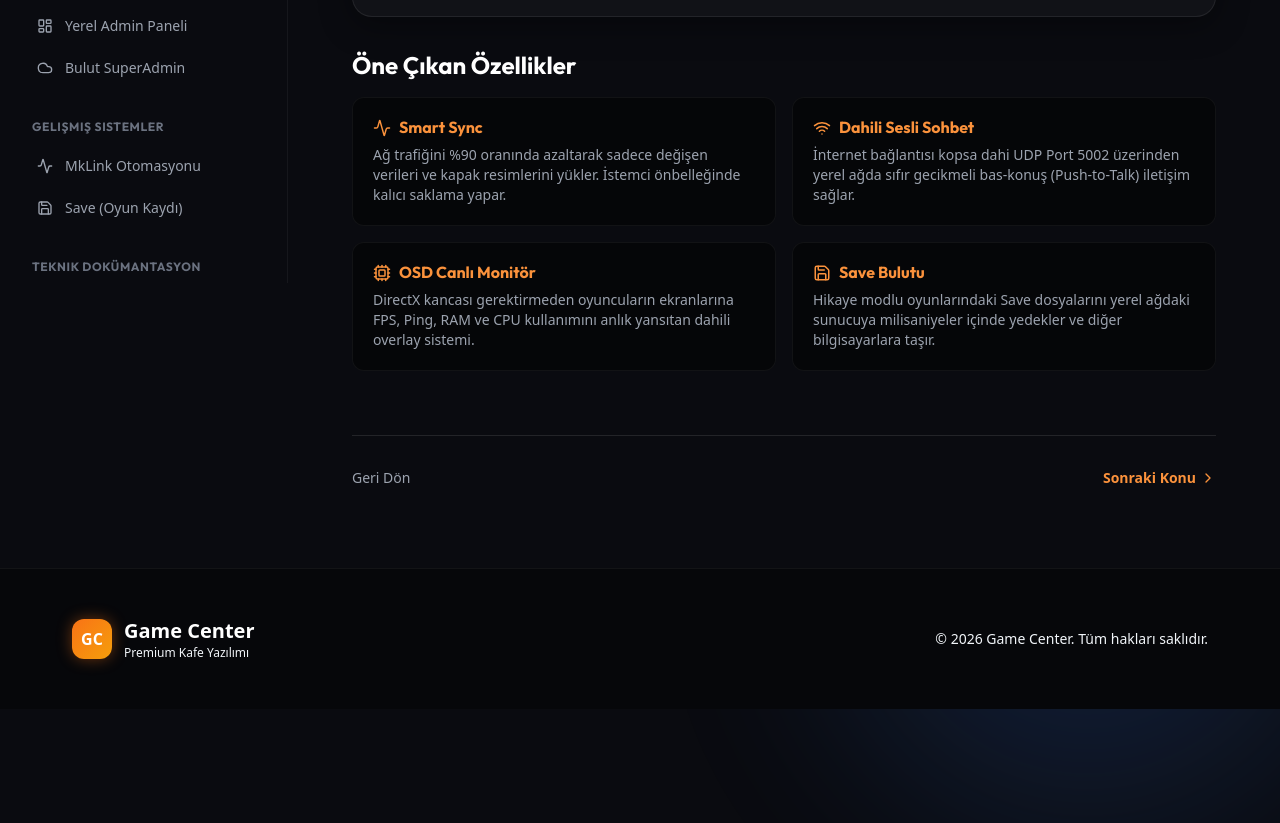
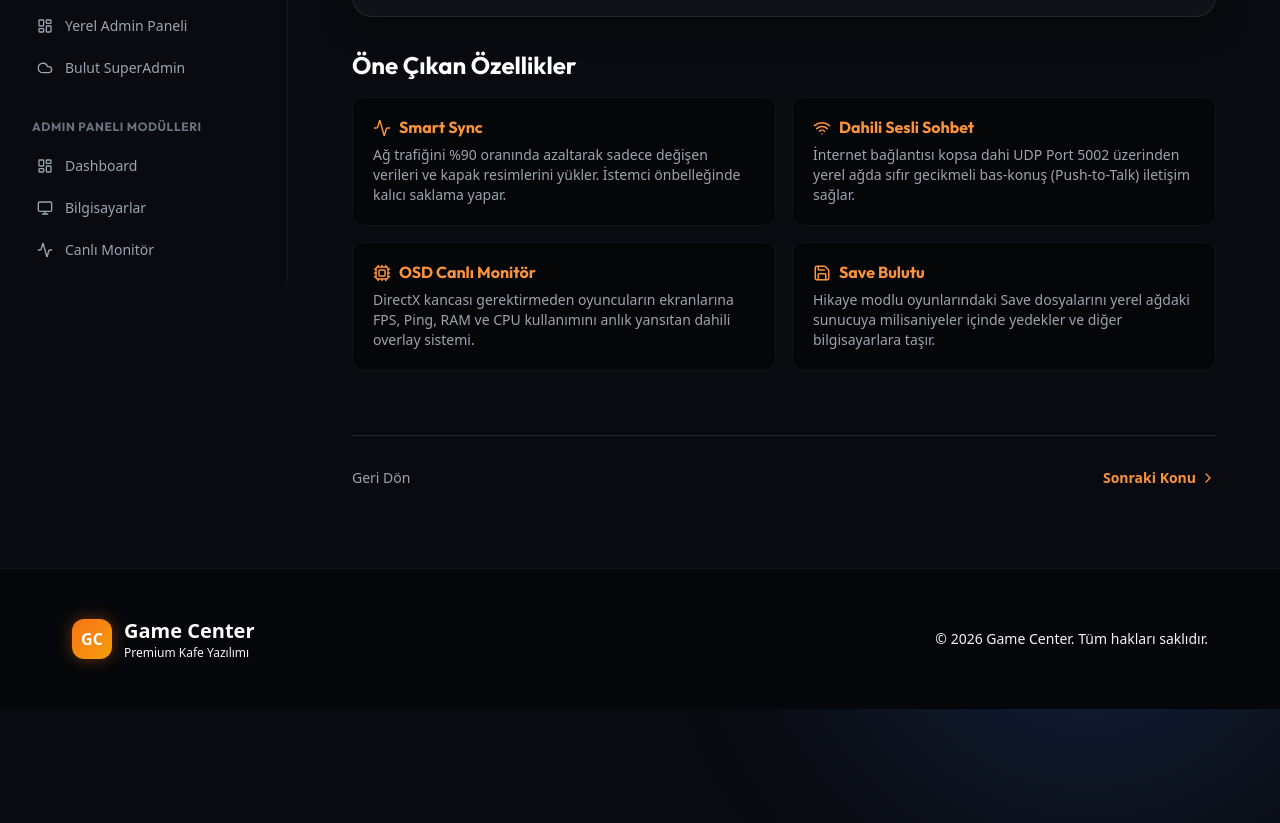
Before and after one commit to rcpdkc/gamecenter-website, a React (Vite) app: page /wiki in a window 1280 px wide. Shown: the part 517-1340 px from the top of the page. Built offline with nearby package versions, Linux system fonts and the light colour scheme.

Commit message:
Add detailed Wiki documentation for all Admin Panel modules

```diff
--- a/src/pages/Wiki.jsx
+++ b/src/pages/Wiki.jsx
@@ -1,5 +1,5 @@
 import React, { useState } from 'react';
-import { BookOpen, Server, Monitor, Shield, Settings, Activity, Search, ChevronRight, ChevronDown, Menu, Terminal, AlertTriangle, CheckCircle2, LayoutDashboard, Rss, Cloud, Cpu, Database, Save, Key, Wifi, Users, Image as ImageIcon, FolderSync, Megaphone, Gamepad2, Laptop, Network } from 'lucide-react';
+import { BookOpen, Server, Monitor, Shield, Settings, Activity, Search, ChevronRight, ChevronDown, Menu, Terminal, AlertTriangle, CheckCircle2, LayoutDashboard, Rss, Cloud, Cpu, Database, Save, Key, Wifi, Users, Image as ImageIcon, FolderSync, Megaphone, Gamepad2, Laptop, Network, LineChart, Star, FolderOpen, Puzzle, Link as LinkIcon, RefreshCw, Power, Ban, Plus, Edit, Download } from 'lucide-react';
 
 const WIKI_STRUCTURE = [
   {
@@ -22,6 +22,25 @@ const WIKI_STRUCTURE = [
     items: [
       { id: "local-admin", title: "Yerel Admin Paneli", icon: <LayoutDashboard size={16} /> },
       { id: "cloud-admin", title: "Bulut SuperAdmin", icon: <Cloud size={16} /> },
+    ]
+  },
+  {
+    section: "Admin Paneli Modülleri",
+    items: [
+      { id: "mod-dashboard", title: "Dashboard", icon: <LayoutDashboard size={16} /> },
+      { id: "mod-clients", title: "Bilgisayarlar", icon: <Monitor size={16} /> },
+      { id: "mod-live", title: "Canlı Monitör", icon: <Activity size={16} /> },
+      { id: "mod-osd", title: "Monitör OSD", icon: <LineChart size={16} /> },
+      { id: "mod-network", title: "Ağ İzleme", icon: <Wifi size={16} /> },
+      { id: "mod-games", title: "Oyunlar", icon: <Gamepad2 size={16} /> },
+      { id: "mod-favorites", title: "Favori Oyunlar", icon: <Star size={16} /> },
+      { id: "mod-users", title: "Kullanıcılar", icon: <Users size={16} /> },
+      { id: "mod-saves", title: "Oyun Kayıt", icon: <Save size={16} /> },
+      { id: "mod-definitions", title: "Tanımlamalar", icon: <FolderOpen size={16} /> },
+      { id: "mod-plugins", title: "Eklentiler", icon: <Puzzle size={16} /> },
+      { id: "mod-mklinks", title: "MkLink Şablonları", icon: <LinkIcon size={16} /> },
+      { id: "mod-updates", title: "Güncellemeler", icon: <RefreshCw size={16} /> },
+      { id: "mod-filter", title: "Filtreli Oyunlar", icon: <Shield size={16} /> },
     ]
   },
   {
@@ -213,48 +232,15 @@ const WIKI_ARTICLES = {
 
   "local-admin": (
     <div className="animate-fade-in-up">
-      <h1 className="text-4xl font-bold text-white mb-4">Yerel Admin Paneli (Kafe İçi)</h1>
-      <p className="text-lg text-muted mb-8">Game Center'ın sunucu yazılımı ile gelen devasa React paneli. Yerel ağdaki (192.168.X.X:5000) tüm bilgisayarları denetlemenizi sağlar.</p>
-
-      <div className="grid grid-cols-1 md:grid-cols-2 lg:grid-cols-3 gap-6 mb-8">
-        <div className="bg-[#050608] p-5 rounded-lg border border-white/5 hover:border-orange-500/30 transition-colors">
-          <h4 className="text-orange-400 font-bold mb-2 flex items-center gap-2"><Gamepad2 size={16}/> Oyun Yönetimi</h4>
-          <p className="text-sm text-gray-400">Veritabanına oyun ekleme, exe yolunu belirleme ve kapak görselleri atama işlemleri.</p>
-        </div>
-        <div className="bg-[#050608] p-5 rounded-lg border border-white/5 hover:border-orange-500/30 transition-colors">
-          <h4 className="text-orange-400 font-bold mb-2 flex items-center gap-2"><Laptop size={16}/> İstemci Kontrolü</h4>
-          <p className="text-sm text-gray-400">Masaları uzaktan kapatma, yeniden başlatma, Steam veya oyun durdurma.</p>
-        </div>
-        <div className="bg-[#050608] p-5 rounded-lg border border-white/5 hover:border-orange-500/30 transition-colors">
-          <h4 className="text-orange-400 font-bold mb-2 flex items-center gap-2"><Network size={16}/> Ağ Monitörü (Recharts)</h4>
-          <p className="text-sm text-gray-400">Kafedeki tüm veri aktarımını, download/upload saniyelik bazda grafiklendirir.</p>
-        </div>
-        <div className="bg-[#050608] p-5 rounded-lg border border-white/5 hover:border-orange-500/30 transition-colors">
-          <h4 className="text-orange-400 font-bold mb-2 flex items-center gap-2"><Shield size={16}/> Güvenlik Tanımları</h4>
-          <p className="text-sm text-gray-400">Zararlı yazılımlar ve yasaklı sitelerin tanımlanıp Client üzerinde engellenmesi.</p>
-        </div>
-        <div className="bg-[#050608] p-5 rounded-lg border border-white/5 hover:border-orange-500/30 transition-colors">
-          <h4 className="text-orange-400 font-bold mb-2 flex items-center gap-2"><Terminal size={16}/> Steam Havuzu</h4>
-          <p className="text-sm text-gray-400">Birden çok Steam hesabının sisteme girilerek, oyunlarda havuzdan hesap atanması.</p>
-        </div>
-        <div className="bg-[#050608] p-5 rounded-lg border border-white/5 hover:border-orange-500/30 transition-colors">
-          <h4 className="text-orange-400 font-bold mb-2 flex items-center gap-2"><Activity size={16}/> Sistem Logları</h4>
-          <p className="text-sm text-gray-400">Oyuncuların hangi saatte hangi oyuna girdiği, oluşan hata raporlarının kaydı.</p>
-        </div>
-      </div>
-
-      <div className="glass-panel p-6 border-l-4 border-l-orange-500 mb-6">
-        <h3 className="text-xl font-bold text-white mb-2">Canlı Monitör ve OSD</h3>
-        <p className="text-muted text-sm">Tüm istemcilerin donanım sıcaklığı (CPU/RAM) saniyelik websocket üzerinden Admin panele yansır.</p>
-        <img src="/images/canlimonitör.png" className="w-full max-w-3xl rounded-lg mt-4 shadow-xl border border-white/5 mx-auto" />
-      </div>
+      <h1 className="text-4xl font-bold text-white mb-4">Yerel Admin Paneli (Genel Bakış)</h1>
+      <p className="text-lg text-muted mb-8">Aşağıdaki "Admin Paneli Modülleri" bölümünde her bir sayfanın teknik işlevini tek tek inceleyebilirsiniz.</p>
     </div>
   ),
 
   "cloud-admin": (
     <div className="animate-fade-in-up">
       <h1 className="text-4xl font-bold text-white mb-4">Bulut SuperAdmin (Vercel)</h1>
-      <p className="text-lg text-muted mb-8">Game Center sistemini bayilere ve kafelere satan merkezin kontrol paneli. Next.js ile kodlanmış ve Prisma Postgres üzerine kuruludur.</p>
+      <p className="text-lg text-muted mb-8">Game Center sistemini bayilere ve kafelere satan merkezin kontrol paneli.</p>
 
       <div className="grid grid-cols-1 md:grid-cols-2 gap-6 mb-8">
         <div className="glass-panel p-6 border-t-2 border-t-purple-500 hover:border-t-purple-400 transition-colors">
@@ -277,6 +263,169 @@ const WIKI_ARTICLES = {
     </div>
   ),
 
+  /* ADMIN PANEL MODULES IN DEPTH */
+  "mod-dashboard": (
+    <div className="animate-fade-in-up">
+      <h1 className="text-4xl font-bold text-white mb-4">Dashboard (Ana Ekran)</h1>
+      <p className="text-lg text-muted mb-6">Sistemin kalbi. Kafedeki tüm hareketliliğin tek bir ekranda toplanmış özeti.</p>
+      <div className="glass-panel p-6 border-l-4 border-l-blue-500">
+        <h3 className="text-xl font-bold text-white mb-3">Modül İşlevleri</h3>
+        <ul className="text-muted text-sm space-y-2 list-disc ml-5">
+          <li>Aktif, Kapalı ve Oyunda olan masaların toplam istatistiği.</li>
+          <li>Kafede o an oynanan en popüler oyunların listesi.</li>
+          <li>Son 24 saatteki sistem uyarıları (Bağlantı kopmaları, yüksek CPU bildirimleri).</li>
+        </ul>
+      </div>
+    </div>
+  ),
+
+  "mod-clients": (
+    <div className="animate-fade-in-up">
+      <h1 className="text-4xl font-bold text-white mb-4">Bilgisayarlar (Clients)</h1>
+      <p className="text-lg text-muted mb-6">Ağdaki tüm bilgisayarların (masaların) yönetildiği merkez üssü.</p>
+      <div className="glass-panel p-6 border-l-4 border-l-orange-500">
+        <h3 className="text-xl font-bold text-white mb-3">Yetkinlikler</h3>
+        <ul className="text-muted text-sm space-y-3">
+          <li className="flex gap-2"><Power size={18} className="text-red-400"/> Masayı uzaktan yeniden başlatma (Restart) veya Kapatma (Shutdown).</li>
+          <li className="flex gap-2"><Ban size={18} className="text-red-400"/> Masadaki aktif oyunu veya Steam'i anında durdurma (Kill Process).</li>
+          <li className="flex gap-2"><Wifi size={18} className="text-green-400"/> IP ve MAC adresine göre bilgisayarı tanımlama. Wake-on-LAN (WOL) paketi gönderme.</li>
+        </ul>
+      </div>
+    </div>
+  ),
+
+  "mod-live": (
+    <div className="animate-fade-in-up">
+      <h1 className="text-4xl font-bold text-white mb-4">Canlı Monitör (Live)</h1>
+      <p className="text-lg text-muted mb-6">Tüm bilgisayarların donanım sensörlerinin (Sıcaklık, Yük) anlık olarak ekranda kaydığı matris ekranı.</p>
+      <div className="bg-[#050608] border border-white/5 p-6 rounded-lg">
+        <p className="text-sm text-gray-400">WebSocket (Port 5000) üzerinden saniyede bir kez tüm bilgisayarlardan <code className="text-orange-400">LibreHardwareMonitorLib</code> verisi toplanır. Bir bilgisayarın CPU ısısı 85 dereceyi geçerse satır kırmızıya dönerek uyarı verir.</p>
+      </div>
+    </div>
+  ),
+
+  "mod-osd": (
+    <div className="animate-fade-in-up">
+      <h1 className="text-4xl font-bold text-white mb-4">Monitör OSD (Grafiksel Analiz)</h1>
+      <p className="text-lg text-muted mb-6">Seçilen bir bilgisayarın donanım performansını zaman çizelgesinde (Recharts) gösterir.</p>
+      <div className="glass-panel p-6 border-t-2 border-t-purple-500">
+        <p className="text-sm text-gray-300">Geçmişe dönük olarak CPU kullanımının ne zaman tavan yaptığını, hangi oyunda ne kadar RAM tüketildiğini grafik üzerinden analiz edebilirsiniz.</p>
+      </div>
+    </div>
+  ),
+
+  "mod-network": (
+    <div className="animate-fade-in-up">
+      <h1 className="text-4xl font-bold text-white mb-4">Ağ İzleme</h1>
+      <p className="text-lg text-muted mb-6">Kafedeki Download (İndirme) ve Upload (Yükleme) trafiğinin genel panosu.</p>
+      <div className="glass-panel p-6 border-l-4 border-l-blue-400">
+        <p className="text-sm text-gray-300">İnternetin neden yavaşladığını anlamak için hangi masanın ağ bant genişliğini sömürdüğünü saniyeler içinde tespit etmenizi sağlar.</p>
+        <img src="/images/agizleme.png" className="w-full max-w-xl rounded mt-4 border border-white/10" />
+      </div>
+    </div>
+  ),
+
+  "mod-games": (
+    <div className="animate-fade-in-up">
+      <h1 className="text-4xl font-bold text-white mb-4">Oyunlar (Kütüphane)</h1>
+      <p className="text-lg text-muted mb-6">Sunucudaki SQLite veritabanına doğrudan oyun ekleme ve düzenleme (CRUD) modülü.</p>
+      <div className="grid grid-cols-1 md:grid-cols-2 gap-4">
+        <div className="bg-[#050608] p-4 rounded-lg border border-white/5">
+          <h4 className="text-orange-400 font-bold mb-2 flex items-center gap-2"><Plus size={16}/> Oyun Ekleme</h4>
+          <p className="text-sm text-gray-400">Oyunun EXE yolu, komut satırı parametreleri (Örn: <code>-nosteam</code>) ve başlangıç ayarları bu ekrandan yapılır.</p>
+        </div>
+        <div className="bg-[#050608] p-4 rounded-lg border border-white/5">
+          <h4 className="text-orange-400 font-bold mb-2 flex items-center gap-2"><Edit size={16}/> Kapak Düzenleme</h4>
+          <p className="text-sm text-gray-400">Vercel üzerinden dikey ve yatay kapakların senkronizasyonu yapılır.</p>
+        </div>
+      </div>
+    </div>
+  ),
+
+  "mod-favorites": (
+    <div className="animate-fade-in-up">
+      <h1 className="text-4xl font-bold text-white mb-4">Favori Oyunlar</h1>
+      <p className="text-lg text-muted mb-6">İstemci tarafında "Popüler/Önerilenler" sekmesinde çıkacak oyunların yönetimi.</p>
+      <div className="glass-panel p-6">
+        <p className="text-sm text-gray-300">Sürükle bırak mantığıyla veya seçerek oyunları vitrine çıkarın. Kafeye gelen müşteri ilk olarak bu oyunları görecektir.</p>
+      </div>
+    </div>
+  ),
+
+  "mod-users": (
+    <div className="animate-fade-in-up">
+      <h1 className="text-4xl font-bold text-white mb-4">Kullanıcılar (Admin Yetkileri)</h1>
+      <p className="text-lg text-muted mb-6">Kafe personeline özel hesap açma ekranı.</p>
+      <div className="glass-panel p-6 border-l-4 border-l-yellow-500">
+        <h3 className="text-xl font-bold text-white mb-2">Roller</h3>
+        <p className="text-sm text-gray-400">Personellere sadece istatistikleri görme veya oyun ekleme gibi sınırlandırılmış yetkiler verebilirsiniz. Şifreler hashlenerek (güvenli) tutulur.</p>
+      </div>
+    </div>
+  ),
+
+  "mod-saves": (
+    <div className="animate-fade-in-up">
+      <h1 className="text-4xl font-bold text-white mb-4">Oyun Kayıt (Saves)</h1>
+      <p className="text-lg text-muted mb-6">Sunucuda biriken oyuncu save dosyalarının denetimi.</p>
+      <div className="bg-[#050608] border border-white/5 p-6 rounded-lg">
+        <p className="text-sm text-gray-400">Hangi masadan hangi oyun için save dosyası geldiğini (Tarih ve Saat ile) görebilir, gereksizleri silebilir veya bir dosyayı indirip (`<Download size={14}/>`) inceleyebilirsiniz.</p>
+      </div>
+    </div>
+  ),
+
+  "mod-definitions": (
+    <div className="animate-fade-in-up">
+      <h1 className="text-4xl font-bold text-white mb-4">Tanımlamalar</h1>
+      <p className="text-lg text-muted mb-6">Sistemin yapı taşları (Kategoriler, Türler, Steam Havuzları).</p>
+      <ul className="text-sm text-gray-300 space-y-3">
+        <li><strong>Türler:</strong> FPS, RPG, Yarış gibi oyun kategorilerinin oluşturulması.</li>
+        <li><strong>Steam Havuzu:</strong> Kafedeki ortak 10 adet Steam Pubg hesabının sisteme girilmesi ve boşta olanın müşteriye atanması mantığı.</li>
+      </ul>
+    </div>
+  ),
+
+  "mod-plugins": (
+    <div className="animate-fade-in-up">
+      <h1 className="text-4xl font-bold text-white mb-4">Eklentiler (Plugins)</h1>
+      <p className="text-lg text-muted mb-6">Game Center mimarisini dışarıdan gelen Python scriptleriyle genişletme bölümü.</p>
+      <div className="glass-panel p-6 border-l-4 border-l-green-500">
+        <p className="text-sm text-gray-300">Özel Discord Rich Presence entegrasyonu veya harici muhasebe yazılımları ile haberleşmek için yazılan scriptleri sisteme dahil eder.</p>
+      </div>
+    </div>
+  ),
+
+  "mod-mklinks": (
+    <div className="animate-fade-in-up">
+      <h1 className="text-4xl font-bold text-white mb-4">MkLink Şablonları</h1>
+      <p className="text-lg text-muted mb-6">Junction komutlarının ince ayar ekranı.</p>
+      <div className="bg-[#050608] border border-white/5 p-6 rounded-lg">
+        <p className="text-sm text-gray-400">Örneğin: <code>%APPDATA%\Local\Rockstar Games</code> klasörünün ağdaki <code>D:\Games\Rockstar</code> konumuna yönlendirilme komutlarını oluşturduğunuz arayüz.</p>
+      </div>
+    </div>
+  ),
+
+  "mod-updates": (
+    <div className="animate-fade-in-up">
+      <h1 className="text-4xl font-bold text-white mb-4">Güncellemeler (BETA)</h1>
+      <p className="text-lg text-muted mb-6">Kafedeki 100 bilgisayarı tek tıkla güncelleme.</p>
+      <div className="glass-panel p-6 border-l-4 border-l-orange-500">
+        <p className="text-sm text-gray-300">Client.exe için yeni bir sürüm çıktığında, sunucu bunu indirir ve gece bilgisayarlar boştayken tüm bilgisayarlara dosyayı değiştirme komutu gönderir (Silent Update).</p>
+      </div>
+    </div>
+  ),
+
+  "mod-filter": (
+    <div className="animate-fade-in-up">
+      <h1 className="text-4xl font-bold text-white mb-4">Filtreli Oyunlar</h1>
+      <p className="text-lg text-muted mb-6">Çocuk masaları veya spesifik masalar için oyun kısıtlama modülü.</p>
+      <div className="glass-panel p-6">
+        <p className="text-sm text-gray-300">Seçilen masalarda "GTA V" gibi şiddet içeren oyunların İstemci (Client) ekranında tamamen gizlenmesini sağlar.</p>
+      </div>
+    </div>
+  ),
+
+
+  /* ADVANCED SYSTEMS AND TECHNICAL DOCS */
   "mklink": (
     <div className="animate-fade-in-up">
       <h1 className="text-4xl font-bold text-white mb-4">MkLink Otomasyonu</h1>
```
